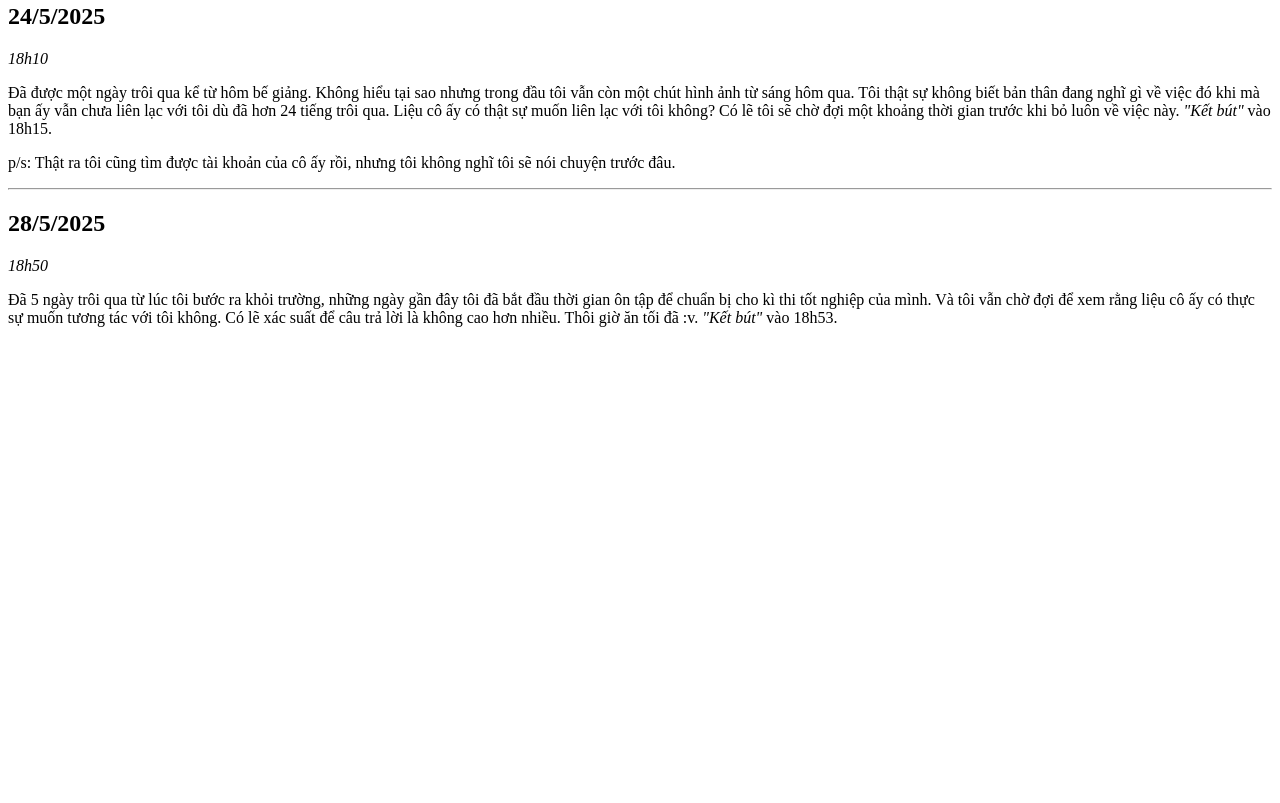
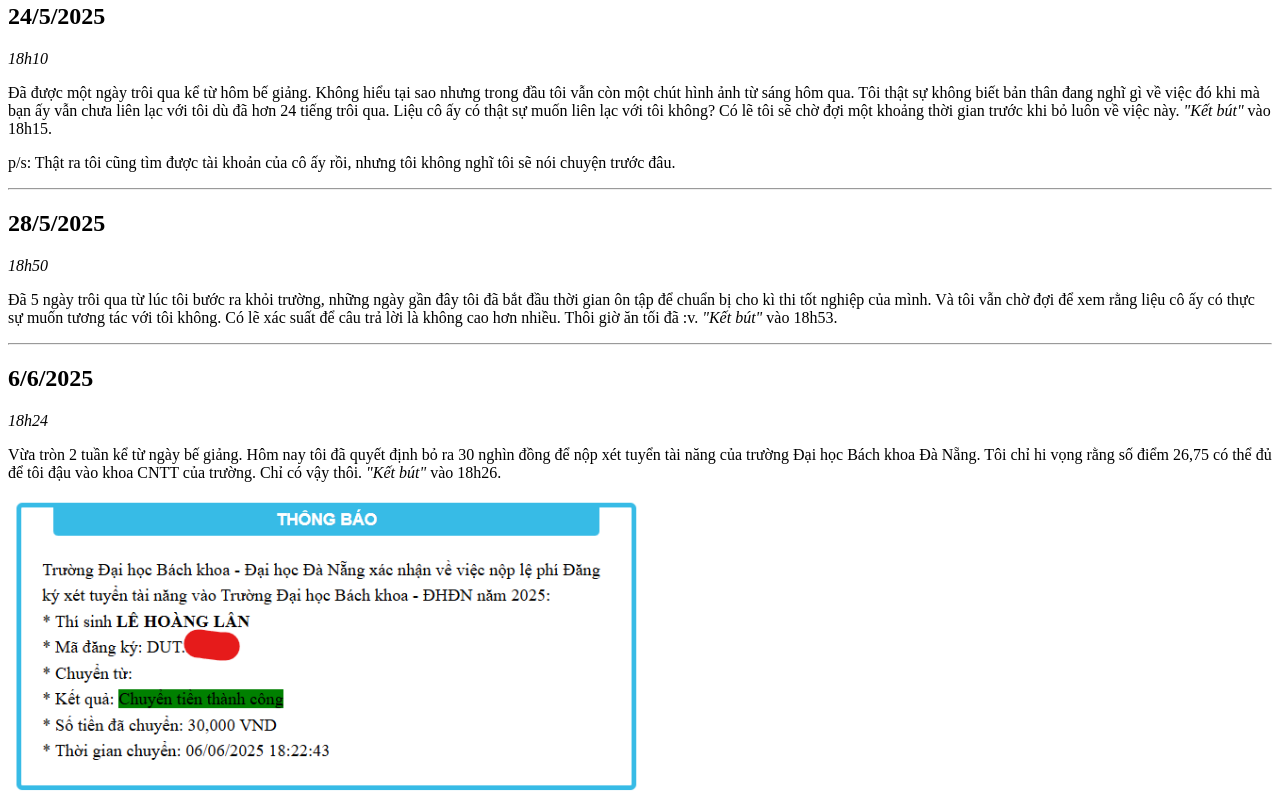
Before and after one commit to naLTheDuck/naLTDs-diary, a plain HTML site: page index.html in a window 1280 px wide. Shown: the part 6014-6817 px from the top of the page. Before the commit the page ends 6357 px from the top, so only its background shows below. Drawn offline with Linux system fonts and the light colour scheme.

Commit message:
Cập nhật

```diff
--- a/index.html
+++ b/index.html
@@ -113,5 +113,10 @@
     <h2>28/5/2025</h2>
     <p><i>18h50</i></p>
     <p>Đã 5 ngày trôi qua từ lúc tôi bước ra khỏi trường, những ngày gần đây tôi đã bắt đầu thời gian ôn tập để chuẩn bị cho kì thi tốt nghiệp của mình. Và tôi vẫn chờ đợi để xem rằng liệu cô ấy có thực sự muốn tương tác với tôi không. Có lẽ xác suất để câu trả lời là không cao hơn nhiều. Thôi giờ ăn tối đã :v. <i>"Kết bút"</i> vào 18h53.</p>
+    <hr>
+    <h2>6/6/2025</h2>
+    <p><i>18h24</i></p>
+    <p>Vừa tròn 2 tuần kể từ ngày bế giảng. Hôm nay tôi đã quyết định bỏ ra 30 nghìn đồng để nộp xét tuyển tài năng của trường Đại học Bách khoa Đà Nẵng. Tôi chỉ hi vọng rằng số điểm 26,75 có thể đủ để tôi đậu vào khoa CNTT của trường. Chỉ có vậy thôi. <i>"Kết bút"</i> vào 18h26.</p>
+    <img src="media/6.png" alt='Thông báo nộp hồ sơ xét tuyển tài năng của trường Đại học Bách khoa Đà Nẵng'>
 </body>
 </html>
```
Also changed, not shown: media/6.png (added).
